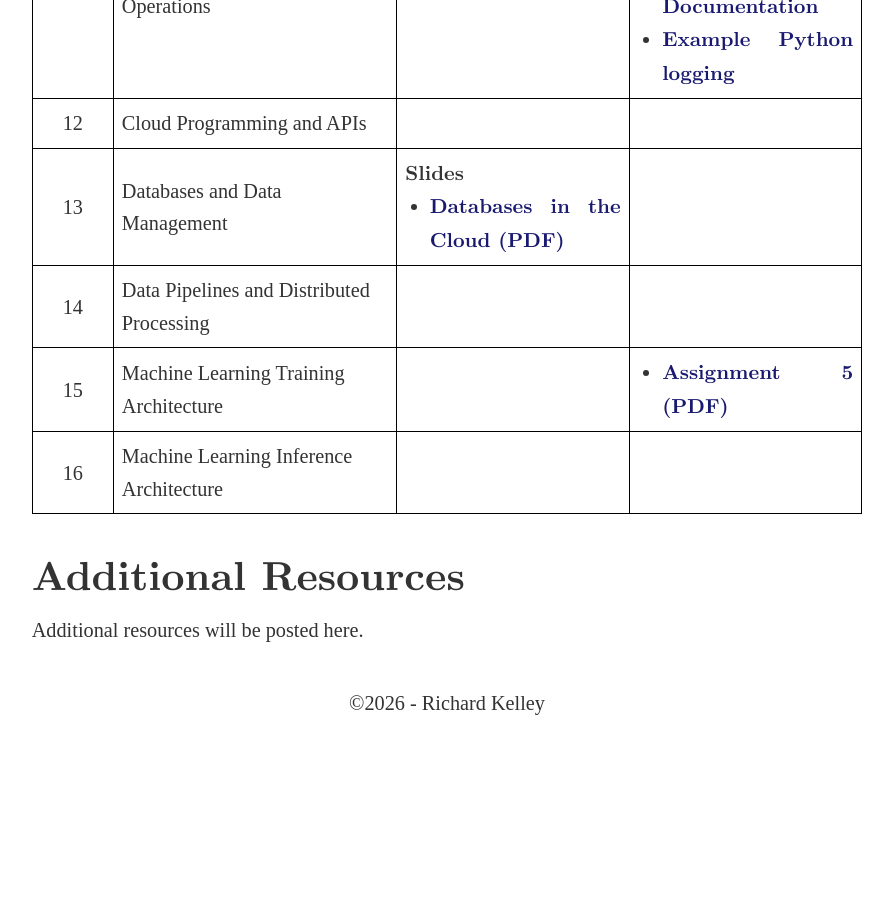
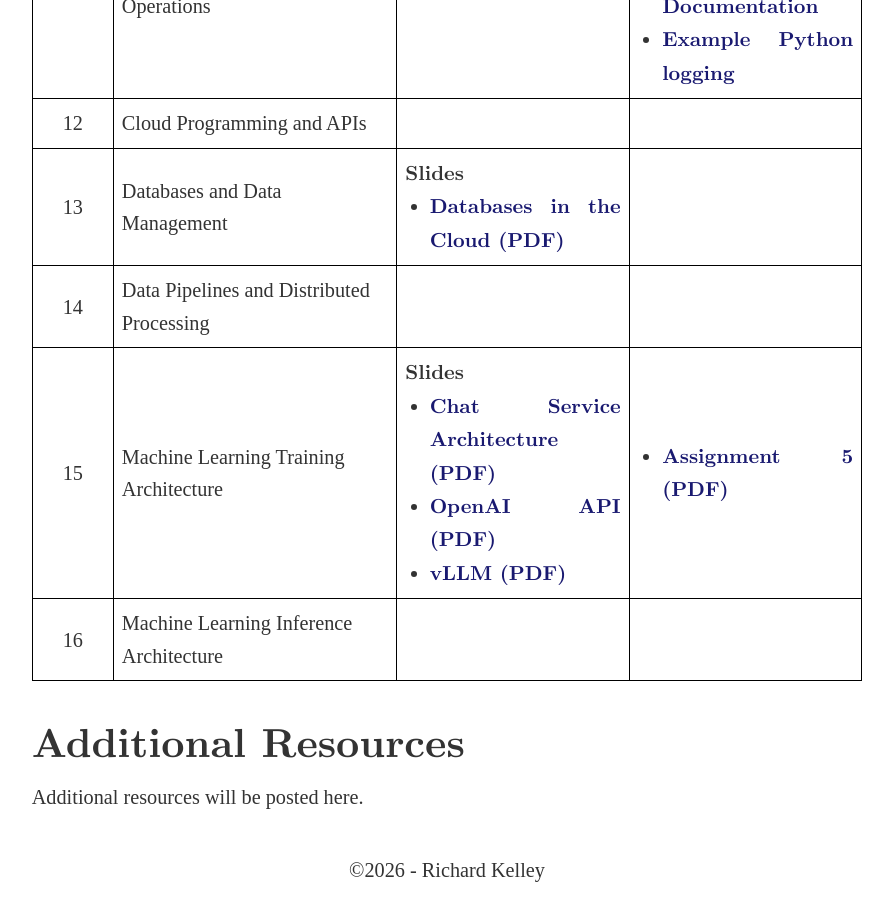
Before and after one commit to RichardKelley/richardkelley.github.io, a Jekyll site: the page built from da510.md, in a window 1280 px wide and 900 px high, scrolled down 2787 px. Shown: the whole window, without its empty margins (193-1086 px from the left). Built offline with Jekyll 4.4.1, drawn with Linux system fonts in a browser that asks for light colours; some web fonts are replaced; before the commit the page ends 3520 px from its top, so only the background shows below that.

Commit message:
Added slides for DA 510 week 15.

```diff
--- a/da510.md
+++ b/da510.md
@@ -200,7 +200,14 @@ Overview of the field of Cloud Computing, its enabling technologies, main buildi
     <tr>
       <td style="border: 1px solid #000; padding: 0.4em; text-align: center; width: 4em;">15</td>
       <td style="border: 1px solid #000; padding: 0.4em;">Machine Learning Training Architecture</td>
-      <td style="border: 1px solid #000; padding: 0.4em;"></td>
+      <td style="border: 1px solid #000; padding: 0.4em;">
+        <div><strong>Slides</strong></div>
+        <ul style="margin: 0; padding-left: 1.2em;">
+          <li><a href="/DA510_slides/week-15/chat-service-lecture.pdf" target="_blank">Chat Service Architecture (PDF)</a></li>
+          <li><a href="/DA510_slides/week-15/openai-api.pdf" target="_blank">OpenAI API (PDF)</a></li>
+          <li><a href="/DA510_slides/week-15/vllm-slides.pdf" target="_blank">vLLM (PDF)</a></li>
+        </ul>
+      </td>
       <td style="border: 1px solid #000; padding: 0.4em;">
         <ul style="margin: 0; padding-left: 1.2em;">
           <li><a href="/DA510_slides/week-15/llm-assignment.pdf" target="_blank">Assignment 5 (PDF)</a></li>
```
Also changed, not shown: 3 other files.
